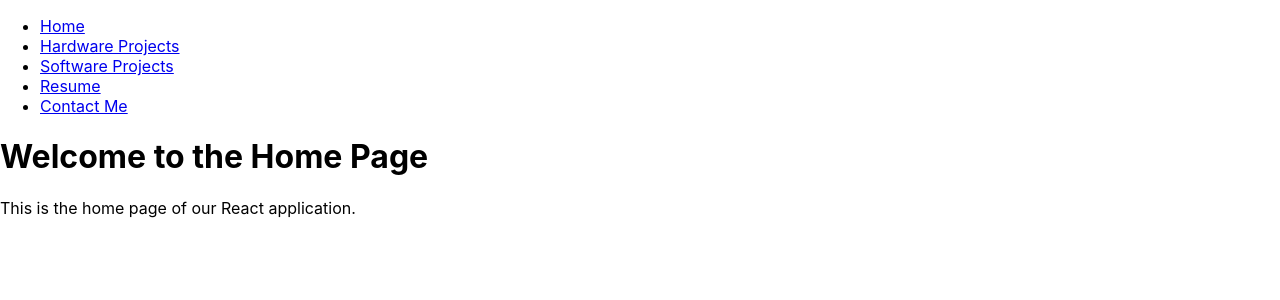
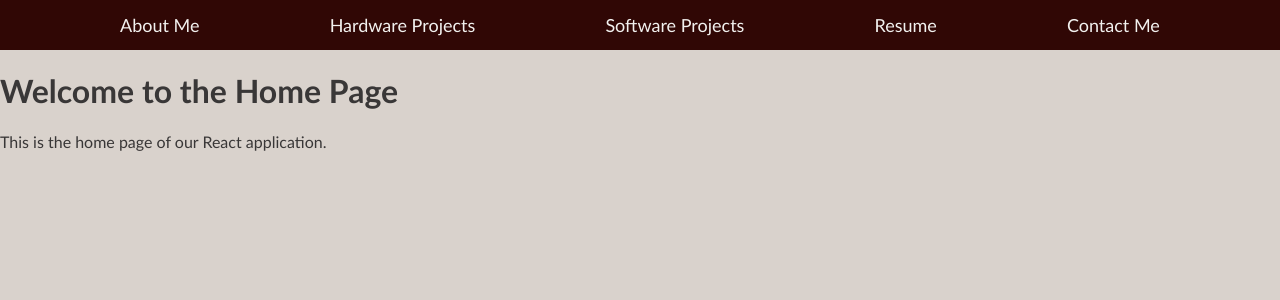
Before and after one commit to rileycleavenger/portfolio_v2, a React (Create React App) app in the folder riley-portfolio/: page / in a window 1280 px wide. Shown: the top 300 px of the page. Built offline with nearby package versions, Linux system fonts and the light colour scheme.

Commit message:
finished navbar

```diff
--- a/riley-portfolio/src/App.css
+++ b/riley-portfolio/src/App.css
@@ -1,38 +1,8 @@
-.App {
-  text-align: center;
+.content{
+  padding-top: 50px;
 }
-
-.App-logo {
-  height: 40vmin;
-  pointer-events: none;
+body {
+  font-family: 'Gill Sans', 'Gill Sans MT', Calibri, 'Trebuchet MS', sans-serif;
+  background-color: var(--background-color);
+  color: var(--dark-text-color);
 }
-
-@media (prefers-reduced-motion: no-preference) {
-  .App-logo {
-    animation: App-logo-spin infinite 20s linear;
-  }
-}
-
-.App-header {
-  background-color: #282c34;
-  min-height: 100vh;
-  display: flex;
-  flex-direction: column;
-  align-items: center;
-  justify-content: center;
-  font-size: calc(10px + 2vmin);
-  color: white;
-}
-
-.App-link {
-  color: #61dafb;
-}
-
-@keyframes App-logo-spin {
-  from {
-    transform: rotate(0deg);
-  }
-  to {
-    transform: rotate(360deg);
-  }
-}
--- a/riley-portfolio/src/App.tsx
+++ b/riley-portfolio/src/App.tsx
@@ -6,11 +6,14 @@ import SwProjects from './components/swProjects/swProjects';
 import HwProjects from './components/hwProjects/hwProjects';
 import Resume from './components/resume/resume';
 import ContactMe from './components/contactMe/contactMe';
+import './App.css';
+import './variables.css';
 
 const App: React.FC = () => {
   return (
     <Router>
       <Navbar />
+      <div className="content">
         <Routes>
           <Route path="/" element={<Home />} />
           <Route path="/software" element={<SwProjects />} />
@@ -18,6 +21,7 @@ const App: React.FC = () => {
           <Route path="/resume" element={<Resume />} />
           <Route path="/Contact" element={<ContactMe />} />
         </Routes>
+      </div>
     </Router>
   );
 };
--- /dev/null
+++ b/riley-portfolio/src/components/navbar/navbar.css
@@ -0,0 +1,24 @@
+nav{
+    display: flex;
+    flex-direction: row;
+    justify-content: space-evenly;
+    align-items: center;
+    position: fixed;
+    width: 100%;
+    z-index: 1;
+    background-color: var(--primary-color);
+    height: 50px;
+}
+
+.navLink:hover{
+    transform: translateY(-5px);
+
+}
+
+.navLink {
+    color: var(--light-text-color);
+    text-decoration: none;
+    padding: 10px;
+    transition: transform 0.3s ease;
+    font-size: 18px;
+}
--- a/riley-portfolio/src/components/navbar/navbar.tsx
+++ b/riley-portfolio/src/components/navbar/navbar.tsx
@@ -1,16 +1,16 @@
 import React from 'react';
 import { Link } from 'react-router-dom';
+import './navbar.css';
+import '../../variables.css';
 
 const Navbar: React.FC = () => {
   return (
     <nav>
-      <ul>
-        <li><Link to="/">Home</Link></li>
-        <li><Link to="/hw_projects">Hardware Projects</Link></li>
-        <li><Link to="/sw_projects">Software Projects</Link></li>
-        <li><Link to="/resume">Resume</Link></li>
-        <li><Link to="/contact">Contact Me</Link></li>
-      </ul>
+        <Link to="/" className='navLink'>About Me</Link>
+        <Link to="/hardware" className='navLink'>Hardware Projects</Link>
+        <Link to="/software" className='navLink'>Software Projects</Link>
+        <Link to="/resume" className='navLink'>Resume</Link>
+        <Link to="/contact" className='navLink'>Contact Me</Link>
     </nav>
   );
 };
--- a/riley-portfolio/src/variable.css
+++ /dev/null
@@ -1,7 +0,0 @@
-:root {
-    --primary-color: #6200EE;
-    --secondary-color: #3700B3;
-    --tertiary-color: #BB86FC;
-    --background-color: #240A09;
-    --text-color: #F5F5F5;
-  }
--- /dev/null
+++ b/riley-portfolio/src/variables.css
@@ -0,0 +1,8 @@
+:root {
+    --primary-color: #300705;
+    --secondary-color: #a67564;
+    --tertiary-color: #723e31;
+    --background-color: #d9d2cc;
+    --light-text-color: #f2f1ef;
+    --dark-text-color: #393737;
+  }
```
Also changed, not shown: 1 other file (tests, documents, lock files or other folders). Lines whose indentation alone changed are shown as unchanged.
